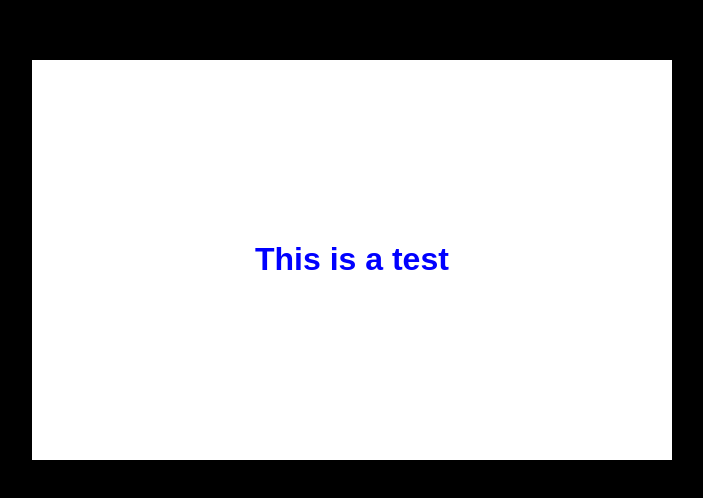
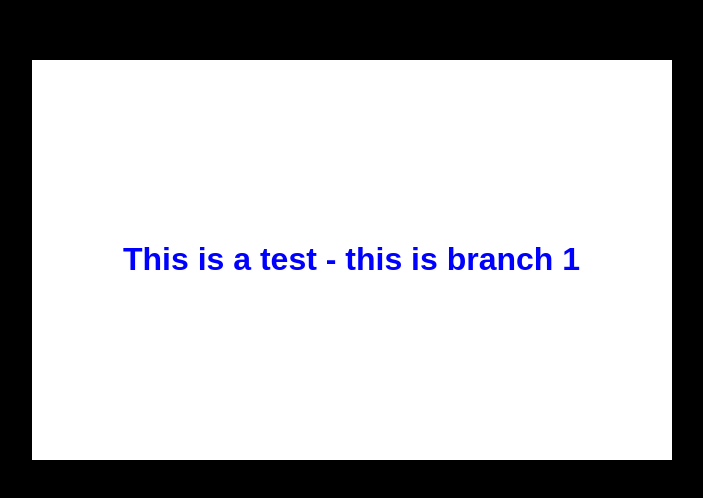
Before and after one commit to ryanfiab-zz/test_repo, a plain HTML site: page index.html in a window 1280 px wide. Shown: the part 140-638 px from the top of the page, without its empty margins (288-991 px from the left). Drawn offline with nearby package versions, Linux system fonts and the light colour scheme.

Commit message:
First push to branch 1.

```diff
--- a/index.html
+++ b/index.html
@@ -33,7 +33,7 @@
 		.appendTo('body');
 
 		$('<h1>').attr({'id' : 'test_text'}).css({'color' : 'blue', 'font-family' : 'sans-serif', 'position' : 'absolute', 'padding' : '0px', 'margin' : '0px'})
-		.html('This is a test')
+		.html('This is a test - this is branch 1')
 		.appendTo('#overlay');
 
 		var th = $('#test_text').height();
```
